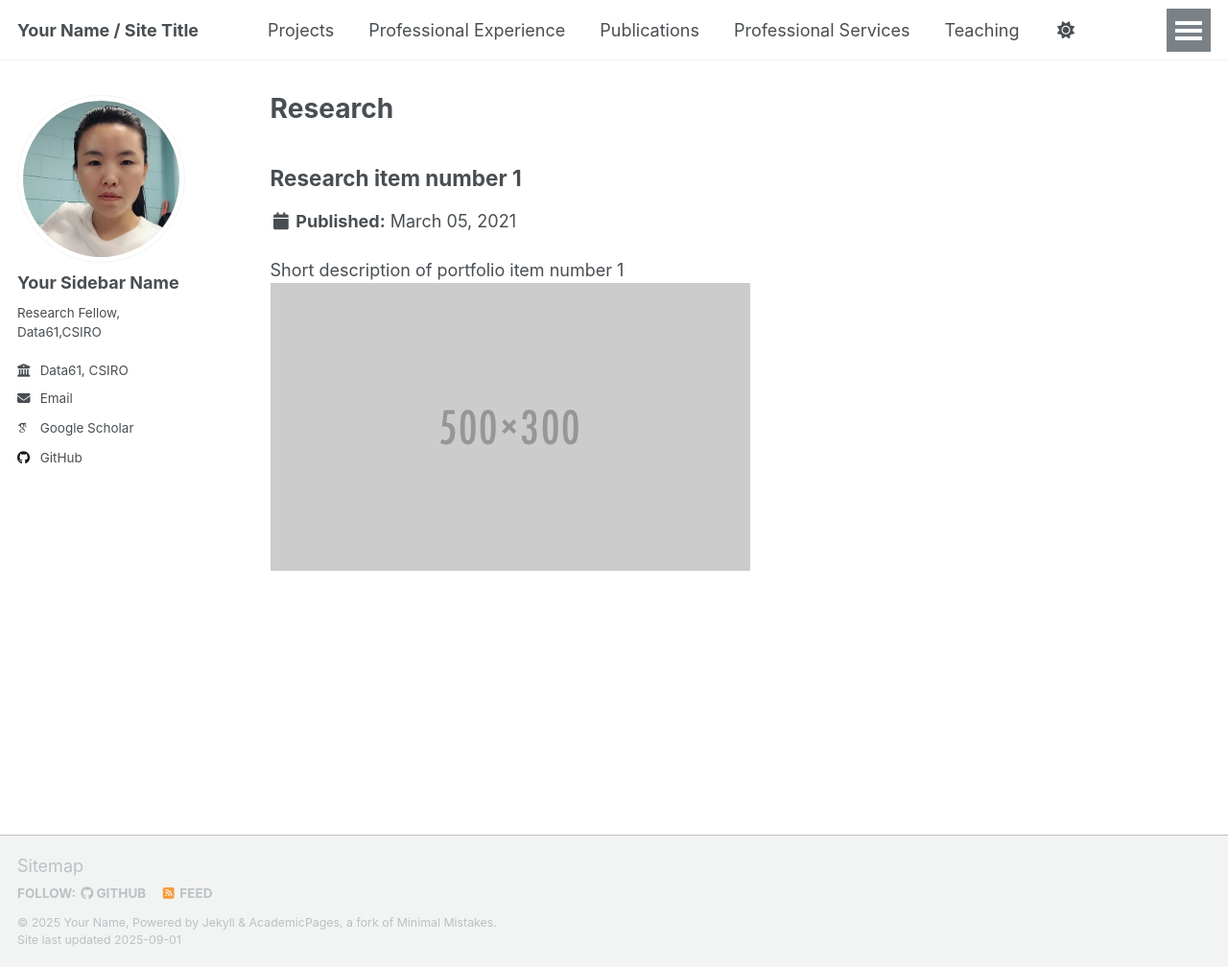
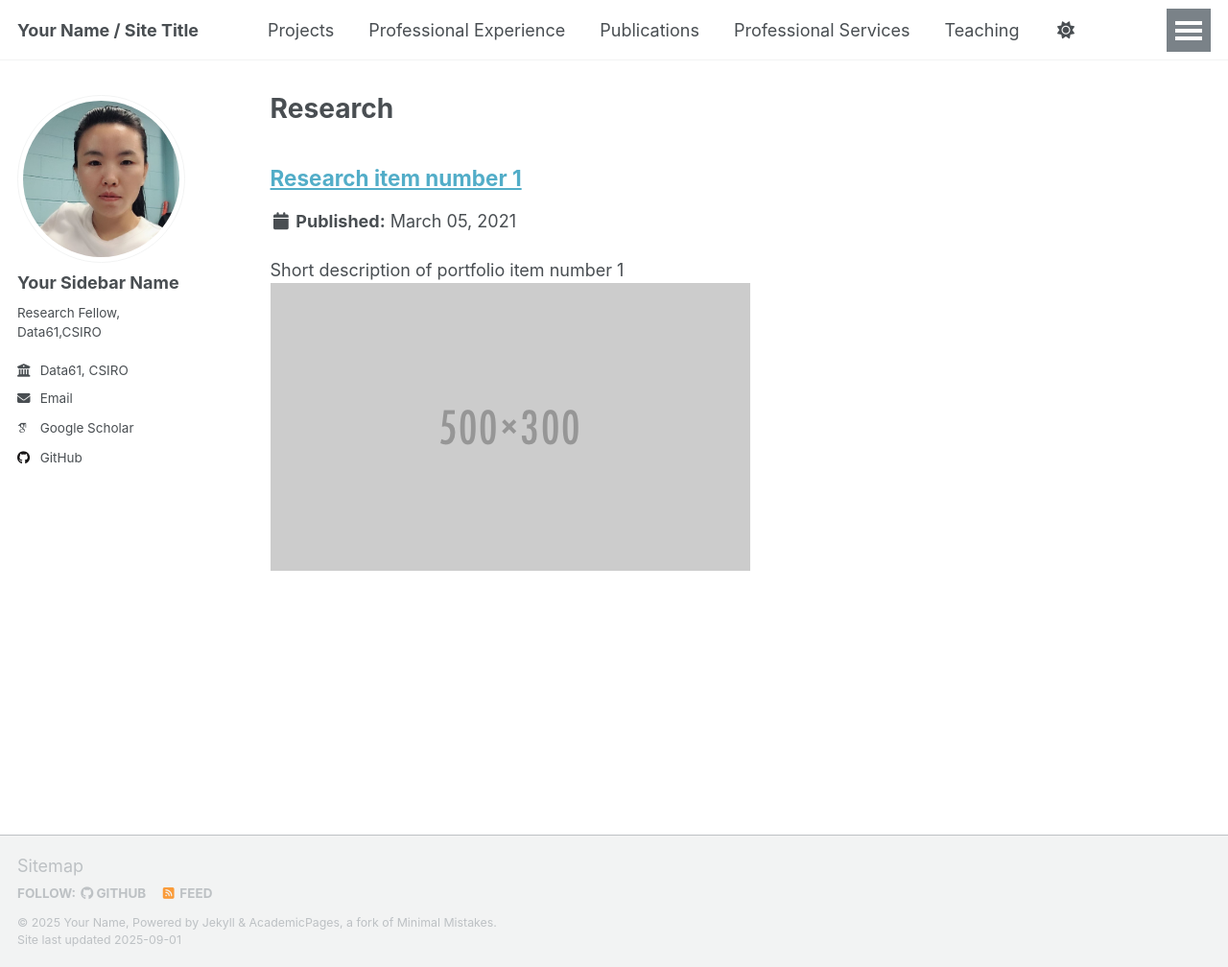
Before and after one commit to Miaohua9/Miaohua9.github.io, a Jekyll site: the page built from _pages/research.html, in a window 1280 px wide and 1008 px high. Shown: the whole window at 96% size. Built offline with Jekyll 4.4.1, drawn with Linux system fonts in a browser that asks for light colours; some web fonts are replaced; a script that is not in the unit is left out.

Commit message:
Update archive-single.html

```diff
--- a/_includes/archive-single.html
+++ b/_includes/archive-single.html
@@ -27,7 +27,7 @@
     {% endif %}
 
     <h2 class="archive__item-title" itemprop="headline">
-      {% if post.collection == "projects" or post.collection == "research" %}
+      {% if post.collection == "projects" or post.collection == "teaching" %}
         {{ title }}
       {% elsif post.link %}
         <a href="{{ post.link }}">{{ title }}</a> <a href="{{ base_path }}{{ post.url }}" rel="permalink"><i class="fa fa-link" aria-hidden="true" title="permalink"></i><span class="sr-only">Permalink</span></a>
```
